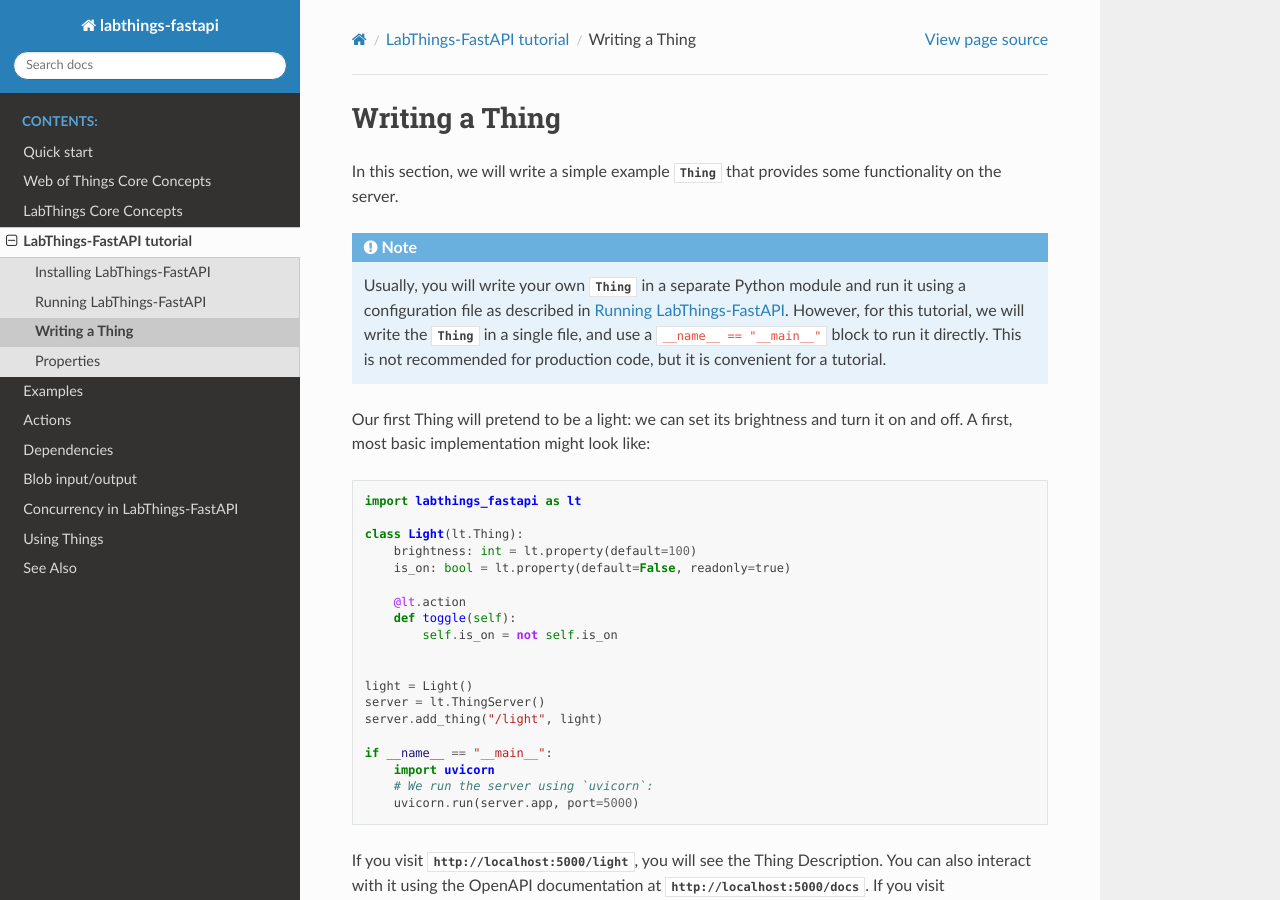
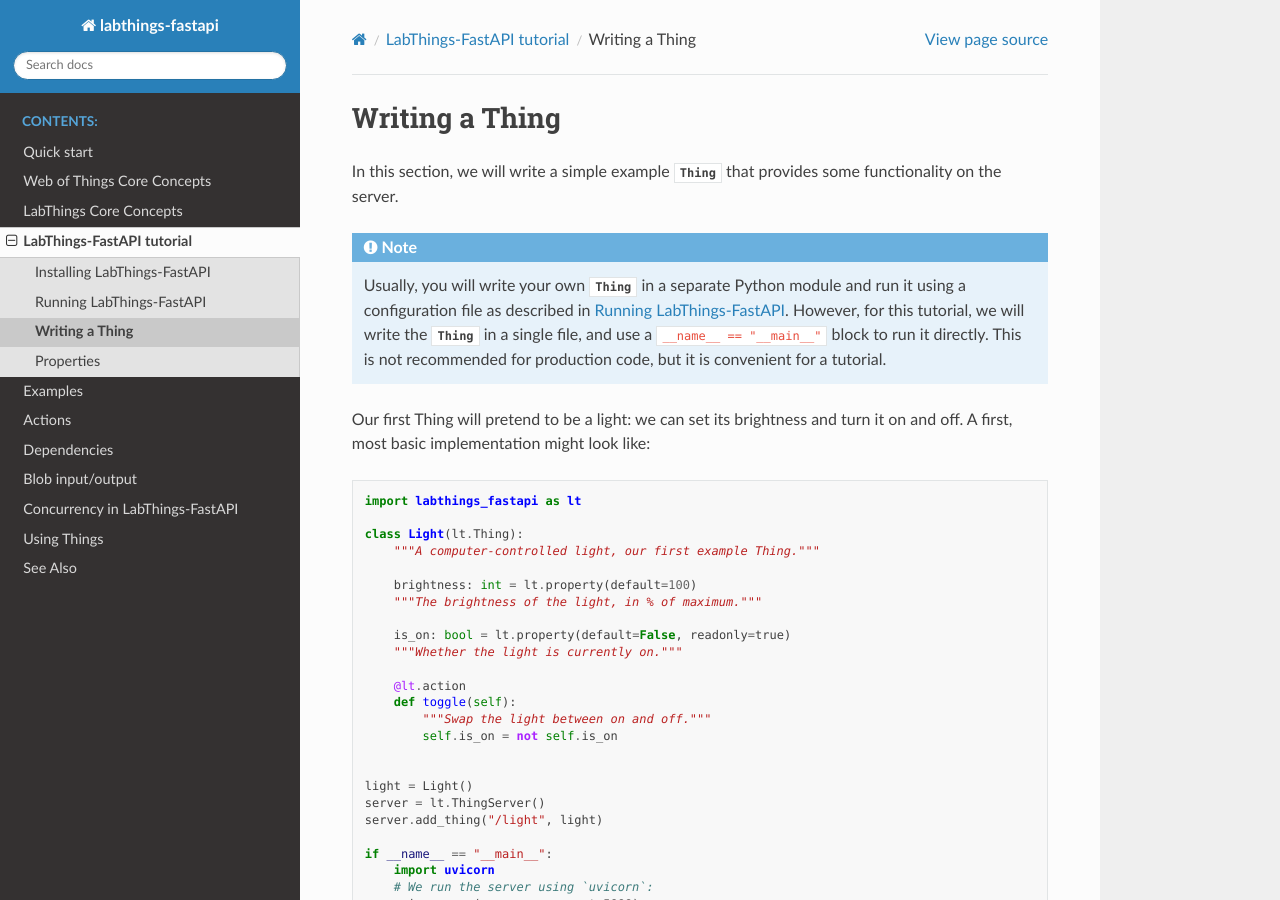
Before and after one commit to labthings/labthings-fastapi, a Sphinx documentation site: the page built from docs/source/tutorial/writing_a_thing.rst, in a window 1280 px wide and 900 px high. Built offline with Sphinx 7.4.7 and the Read the Docs theme 3.1.0, drawn with Linux system fonts in a browser that asks for light colours; pages that are not in the unit, such as notebooks, are missing from menus; the version number is read from the project's files by our own code.

Commit message:
Add docstrings to the example Thing.

```diff
--- a/docs/source/tutorial/writing_a_thing.rst
+++ b/docs/source/tutorial/writing_a_thing.rst
@@ -16,11 +16,17 @@
     import labthings_fastapi as lt
 
     class Light(lt.Thing):
+        """A computer-controlled light, our first example Thing."""
+
         brightness: int = lt.property(default=100)
+        """The brightness of the light, in % of maximum."""
+
         is_on: bool = lt.property(default=False, readonly=true)
+        """Whether the light is currently on."""
 
         @lt.action
         def toggle(self):
+            """Swap the light between on and off."""
             self.is_on = not self.is_on
 
 
```
